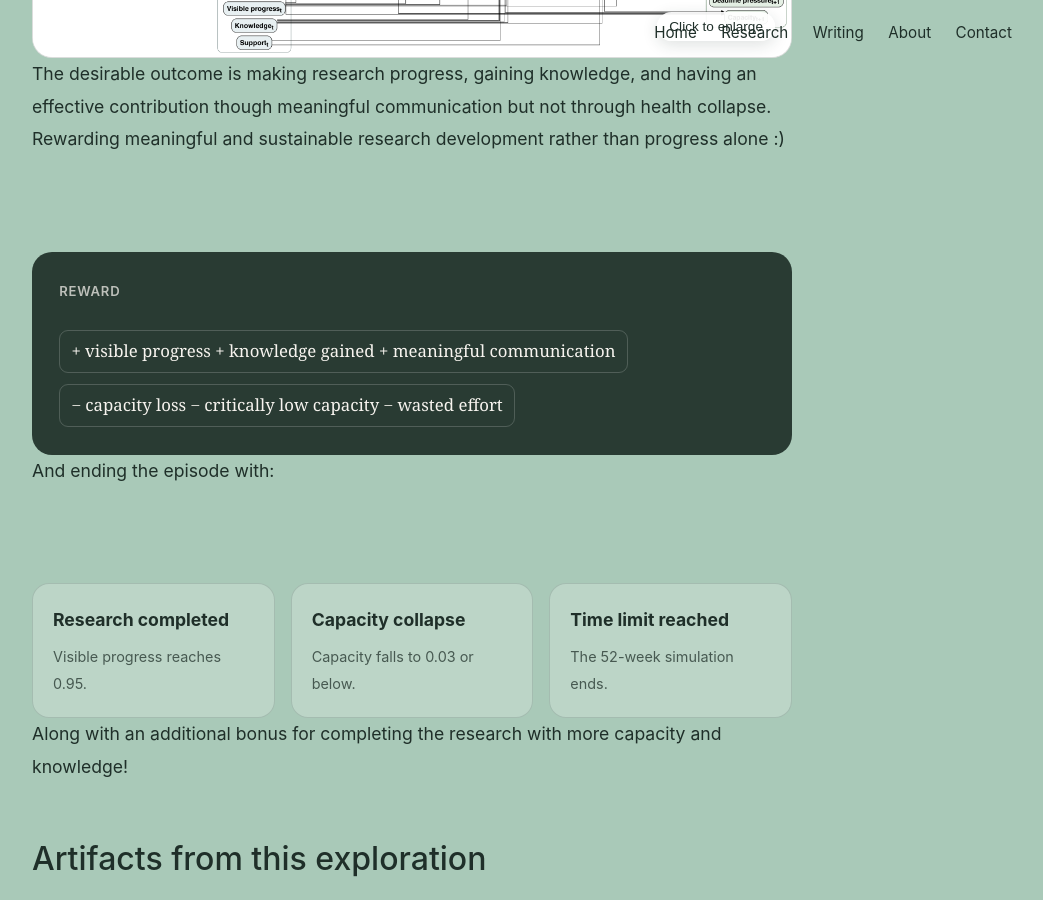
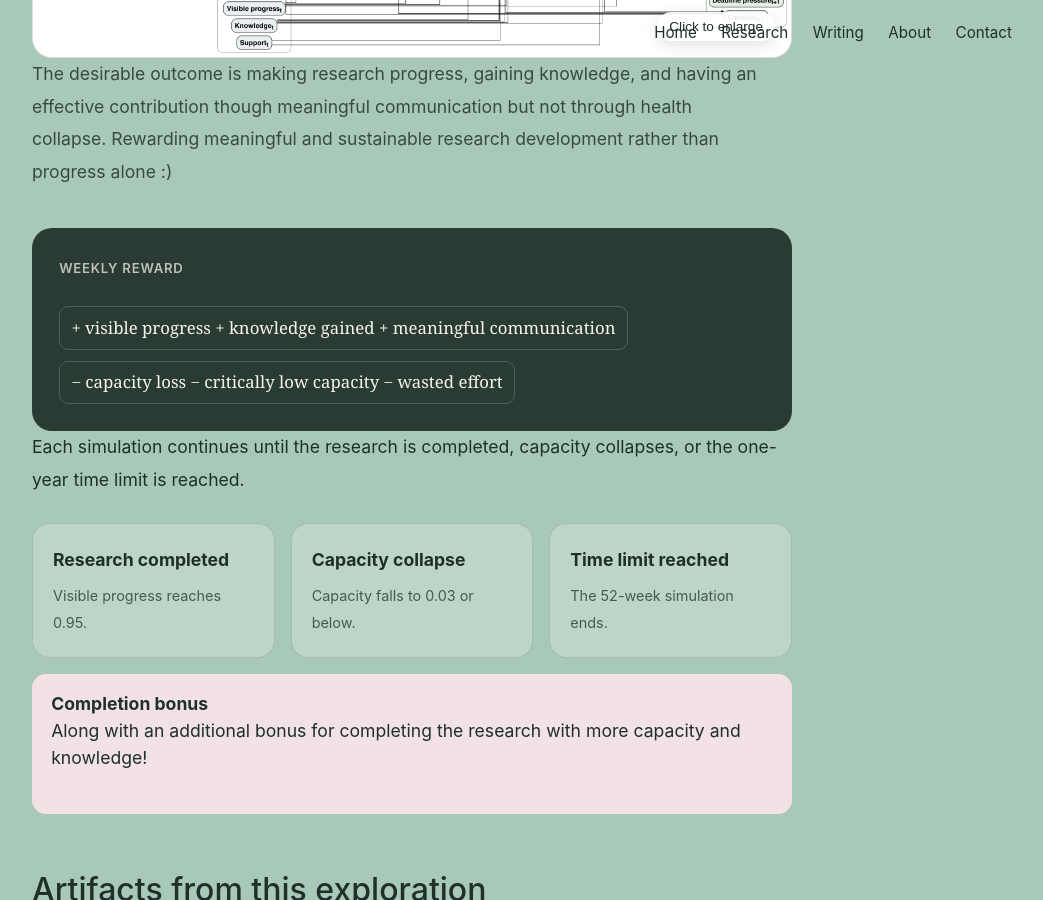
Before and after one commit to SepidehFouladzadeh/SepidehFouladzadeh.github.io, a Jekyll site: the page built from _posts/2026-07-19-custom-environment.md, in a window 1280 px wide and 900 px high, scrolled down 2618 px. Shown: the whole window, without its empty margins (228-1271 px from the left). Built offline with Jekyll 4.4.1, drawn with Linux system fonts in a browser that asks for light colours.

Commit message:
refinements

```diff
--- a/_posts/2026-07-19-custom-environment.md
+++ b/_posts/2026-07-19-custom-environment.md
@@ -378,44 +378,50 @@ Below you can see how the research process evolves alongside weekly effort alloc
   });
 </script>
 
-  The desirable outcome is making research progress, gaining knowledge, and having an effective contribution though meaningful communication but not through health collapse. Rewarding meaningful and sustainable research development rather than progress alone :)
+<!-- =========================================================
+     OBJECTIVE
+========================================================== -->
 
-  <!-- =========================================================
-       REWARD
-  ========================================================== -->
+<section class="objective-section">
 
-  <section class="artifact-section">
+  <div class="section-heading">
+    <!-- <h2>What the agent is optimizing</h2> -->
 
-    <div class="equation-card">
-      <p class="equation-title">Reward</p>
+    <p class="section-intro">
+      The desirable outcome is making research progress, gaining knowledge, and having an effective contribution though meaningful communication but not through health collapse. Rewarding meaningful and sustainable research development rather than progress alone :)
+    </p>
+  </div>
 
-      <div class="reward-equation">
+  <div class="equation-card">
+    <p class="equation-title">Weekly reward</p>
 
-        <span class="equation-positive">
-            + visible progress
-            + knowledge gained
-            + meaningful communication
-        </span>
+    <div class="reward-equation">
 
-        <span class="equation-negative">
-            − capacity loss
-            − critically low capacity
-            − wasted effort
-        </span>
+      <span class="equation-positive">
+        + visible progress
+        + knowledge gained
+        + meaningful communication
+      </span>
 
-      </div>
+      <span class="equation-negative">
+        − capacity loss
+        − critically low capacity
+        − wasted effort
+      </span>
+
     </div>
-
-  </section>
+  </div>
 
 
-  And ending the episode with:
+  <div class="objective-subsection">
 
-  <!-- =========================================================
-      EPISODE ENDING
-  ========================================================= -->
+    <div class="subsection-heading">
 
-  <section class="artifact-section">
+      <p>
+        Each simulation continues until the research is completed,
+        capacity collapses, or the one-year time limit is reached.
+      </p>
+    </div>
 
     <div class="termination-grid">
 
@@ -442,10 +448,18 @@ Below you can see how the research process evolves alongside weekly effort alloc
 
     </div>
 
-  </section>
+  </div>
 
 
-  Along with an additional bonus for completing the research with more capacity and knowledge!
+  <div class="completion-note">
+    <strong>Completion bonus</strong>
+
+    <p>
+      Along with an additional bonus for completing the research with more capacity and knowledge!
+    </p>
+  </div>
+
+</section>
 
   <section class="artifacts">
 
```
